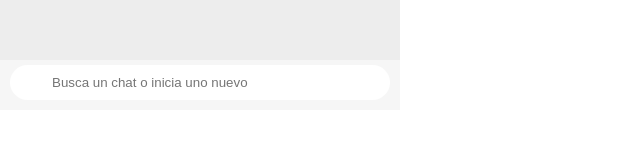
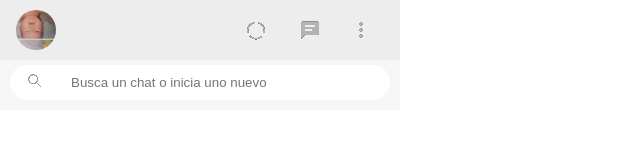
Before and after one commit to Colgrave/Whatsapp, a plain HTML site: page index.html in a window 1280 px wide. Shown: the whole page, without its empty margins (0-640 px from the left). Drawn offline with Linux system fonts and the light colour scheme.

Commit message:
se me olvido cambiar en el codigo jaja

```diff
--- a/index.html
+++ b/index.html
@@ -10,24 +10,24 @@
 <body>
     <div class="marco">
         <div class="container-foto">
-            <img class="foto" src="yo.jpg" alt="">
+            <img class="foto" src="img/yo.jpg" alt="">
         </div>
         <div class="container-estados">
             <div class="estados">
-                <img class="icon" src="icono1.png" alt="">
+                <img class="icon" src="img/icono1.png" alt="">
             </div>
             <div class="estados">
-                <img class="icon" src="icono2.png" alt="">
+                <img class="icon" src="img/icono2.png" alt="">
             </div>
             <div class="estados">
-                <img class="icon" src="icono3.png" alt="">
+                <img class="icon" src="img/icono3.png" alt="">
             </div>
         </div>
     </div>
     <div class="buscar">
         <div class="barra">
             <div class="barra-icon">
-                <img src="lupa.png" alt="">
+                <img src="img/lupa.png" alt="">
             </div>
             <input class="buscar-contactos" type="text" placeholder="Busca un chat o inicia uno nuevo">
         </div>
```
